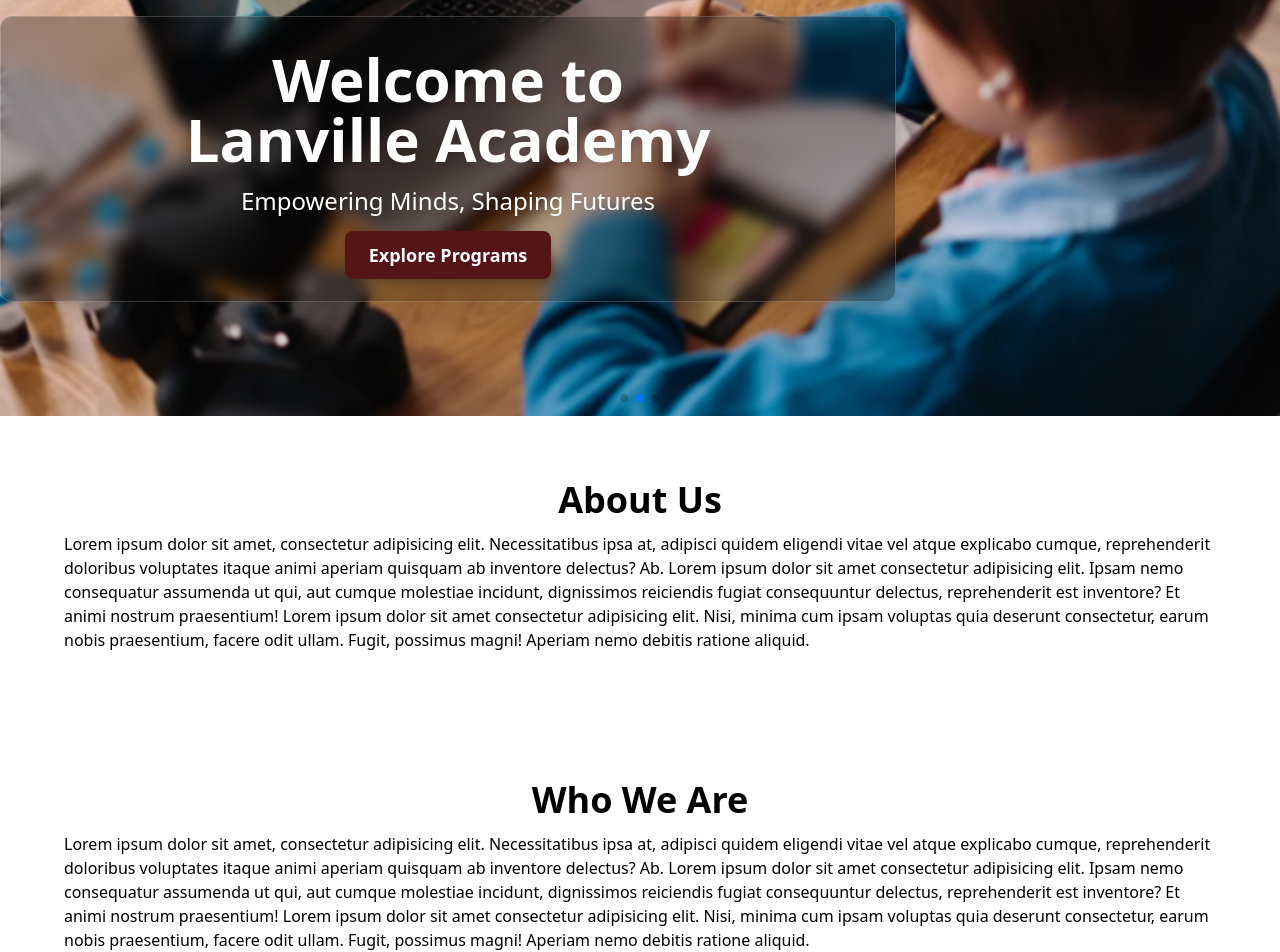
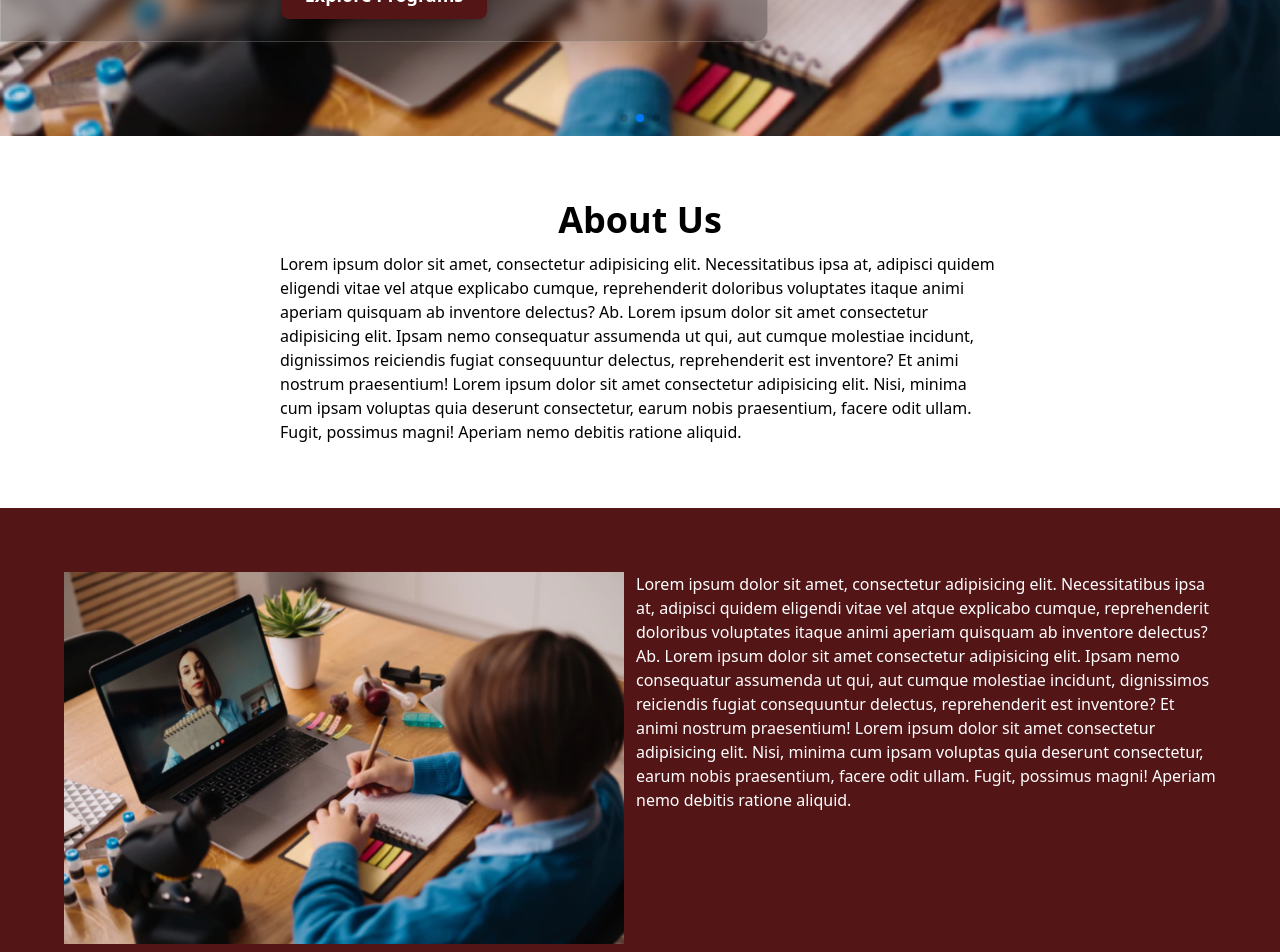
Before and after one commit to jelatz/lanville-vue, a Vue app: page / in a window 1280 px wide. Shown: the part 540-1492 px from the top of the page. Built offline with nearby package versions, Linux system fonts and the light colour scheme.

Commit message:
added 2 sections

```diff
--- a/src/components/Header.vue
+++ b/src/components/Header.vue
@@ -31,7 +31,7 @@
             </button>
 
             <!-- Desktop menu -->
-            <ul class="hidden md:flex  gap-10 justify-center **:hover:bg-[#541517] *:hover:text-white  py-2">
+            <ul class="hidden md:flex  gap-10 justify-center **:hover:underline  py-2">
                 <li class="*:p-3 *:w-full *:text-center *:block"><a href="/">Home</a></li>
                 <li class="*:p-3 *:w-full *:text-center *:block"><a href="/about">About Us</a></li>
                 <li class="*:p-3 *:w-full *:text-center *:block"><a href="">Programs</a></li>
--- a/src/components/Hero.vue
+++ b/src/components/Hero.vue
@@ -6,9 +6,9 @@ import "swiper/css/pagination";
 </script>
 
 <template>
-    <div class="h-200 w-full relative">
+    <div class="w-full relative">
         <Swiper :slides-per-view="1" :autoplay="{ delay: 3000, disableOnInteraction: false }"
-            :modules="[Navigation, Pagination, Autoplay]" :loop="true" :pagination="{ clickable: true }" class="h-200">
+            :modules="[Navigation, Pagination, Autoplay]" :loop="true" :pagination="{ clickable: true }" class="h-130">
             <SwiperSlide>
                 <img src="../assets/images/hero-1.webp" alt="image 1" class="w-full h-full object-cover" />
             </SwiperSlide>
@@ -22,13 +22,13 @@ import "swiper/css/pagination";
             </SwiperSlide>
         </Swiper>
 
-        <div class="absolute inset-y-1/2 w-full md:inset-y-1/2 z-30">
-            <div class="backdrop-blur-sm bg-black/30 rounded-xl border border-white/20 shadow-2xl p-8 max-w-4xl">
+        <div class="absolute inset-y-1/2 w-full md:inset-y-50 z-30">
+            <div class="backdrop-blur-sm bg-black/30 rounded-r-xl border border-white/20 shadow-2xl p-8 max-w-3xl">
                 <div class="text-center text-white">
-                    <div class="text-5xl md:text-6xl font-bold mb-4 drop-shadow-lg">Welcome to <span
+                    <div class="text-xl md:text-2xl font-bold mb-4 drop-shadow-lg">Welcome to <span
                             class="block">Lanville
                             Academy</span></div>
-                    <p class="text-xl md:text-2xl mb-6 drop-shadow-lg">Empowering Minds, Shaping Futures</p>
+                    <p class="text-md md:text-lg mb-6 drop-shadow-lg">Empowering Minds, Shaping Futures</p>
                     <a href="#"
                         class="bg-[#541517] hover:bg-[#3e0f11] text-white font-semibold text-lg py-3 px-6 rounded-lg shadow-lg hover:shadow-xl transition duration-300 drop-shadow-lg">Explore
                         Programs</a>
--- a/src/views/Home.vue
+++ b/src/views/Home.vue
@@ -1,9 +1,28 @@
 <template>
     <Hero />
-    <div class="max-w-7xl mx-auto">
+    <div class="max-full mx-auto">
         <!-- WHO WE ARE SECTION-->
         <Section variant="default" padding="xl">
+            <div class="container">
                 <h1 class="text-center text-4xl font-bold mb-3">About Us</h1>
+
+                <p class="w-180 block mx-auto">Lorem ipsum dolor sit amet, consectetur adipisicing elit. Necessitatibus ipsa at,
+                    adipisci quidem
+                    eligendi
+                    vitae vel atque explicabo cumque, reprehenderit doloribus voluptates itaque animi aperiam quisquam ab
+                    inventore delectus? Ab. Lorem ipsum dolor sit amet consectetur adipisicing elit. Ipsam nemo consequatur
+                    assumenda ut qui, aut cumque molestiae incidunt, dignissimos reiciendis fugiat consequuntur delectus,
+                    reprehenderit est inventore? Et animi nostrum praesentium! Lorem ipsum dolor sit amet consectetur
+                    adipisicing elit. Nisi, minima cum ipsam voluptas quia deserunt consectetur, earum nobis praesentium,
+                    facere
+                    odit ullam. Fugit, possimus magni! Aperiam nemo debitis ratione aliquid.</p>
+                </div>
+        </Section>
+
+        <!-- -->
+        <Section variant="primary" padding="xl">
+            <div class="container flex justify-between items-start gap-3 flex-col md:flex-row">
+                <img src="../assets/images/hero-2.png" alt="Sample Image" class="w-140">
 
                 <p class="">Lorem ipsum dolor sit amet, consectetur adipisicing elit. Necessitatibus ipsa at,
                     adipisci quidem
@@ -15,22 +34,7 @@
                     adipisicing elit. Nisi, minima cum ipsam voluptas quia deserunt consectetur, earum nobis praesentium,
                     facere
                     odit ullam. Fugit, possimus magni! Aperiam nemo debitis ratione aliquid.</p>
-        </Section>
-
-        <!-- -->
-        <Section variant="default" padding="xl">
-            <h1 class="text-center text-4xl font-bold mb-3">Who We Are</h1>
-
-            <p class="">Lorem ipsum dolor sit amet, consectetur adipisicing elit. Necessitatibus ipsa at,
-                adipisci quidem
-                eligendi
-                vitae vel atque explicabo cumque, reprehenderit doloribus voluptates itaque animi aperiam quisquam ab
-                inventore delectus? Ab. Lorem ipsum dolor sit amet consectetur adipisicing elit. Ipsam nemo consequatur
-                assumenda ut qui, aut cumque molestiae incidunt, dignissimos reiciendis fugiat consequuntur delectus,
-                reprehenderit est inventore? Et animi nostrum praesentium! Lorem ipsum dolor sit amet consectetur
-                adipisicing elit. Nisi, minima cum ipsam voluptas quia deserunt consectetur, earum nobis praesentium,
-                facere
-                odit ullam. Fugit, possimus magni! Aperiam nemo debitis ratione aliquid.</p>
+                </div>
         </Section>
     </div>
 
@@ -42,4 +46,6 @@ import Hero from "@/components/Hero.vue";
 import Section from "@/components/Section.vue";
 </script>
 
-<style scoped></style>
+<style scoped>
+.container{max-width: 80rem;margin: 0 auto;}
+</style>
```
Also changed, not shown: 1 other file (tests, documents, lock files or other folders). Lines whose indentation alone changed are shown as unchanged.
